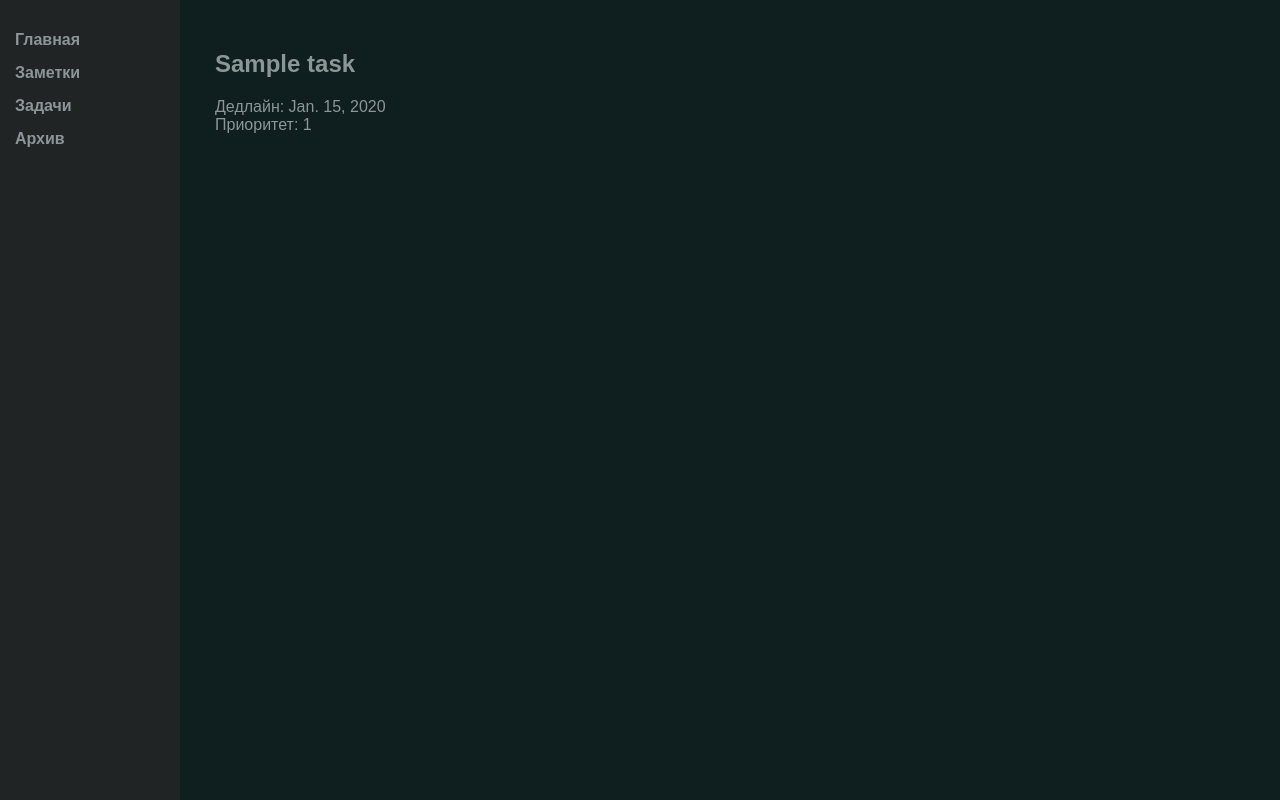
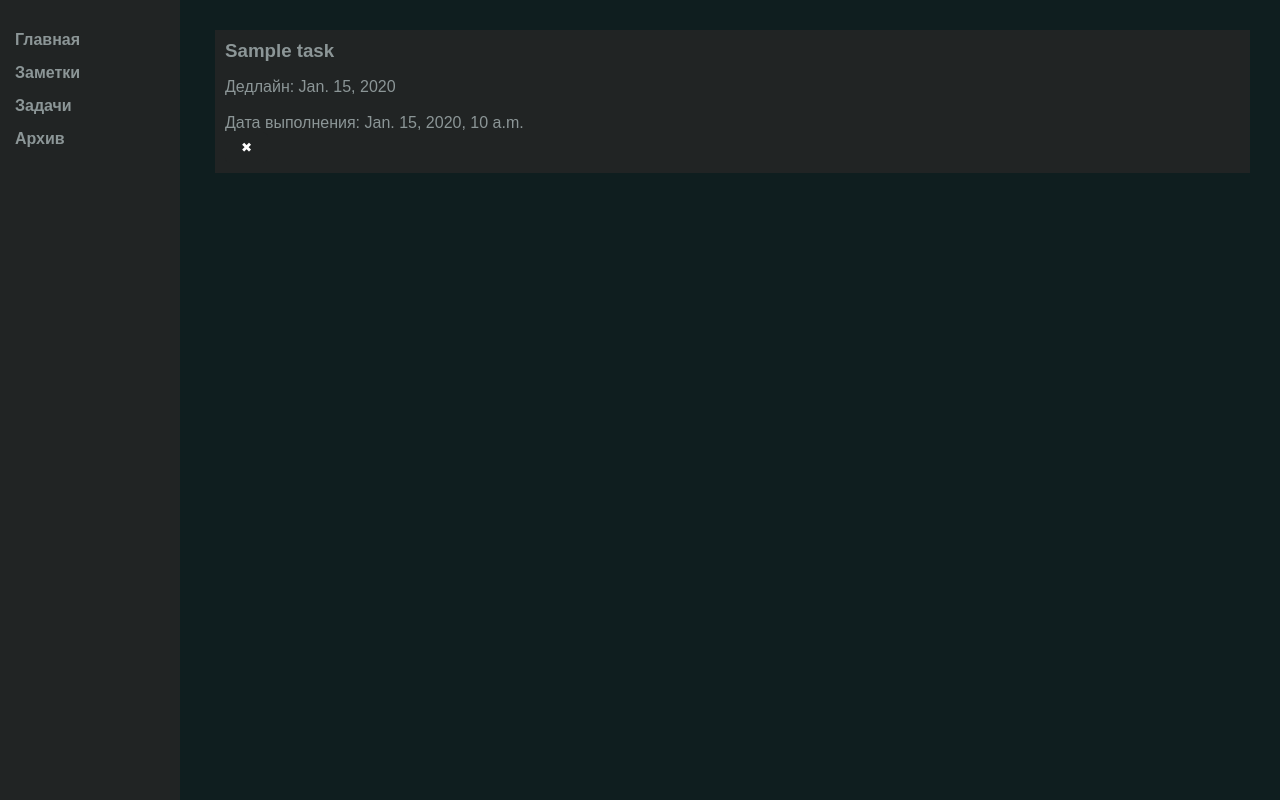
Before and after one commit to Grimjo666/django_notes_planner, a Django app: page /archive in a window 1280 px wide. Run offline with Django 4.2, Linux system fonts and the light colour scheme; tables that the repository leaves empty hold one stand-in row (values such as "Sample post").

Commit message:
add completed at field in Task model and some archive page style

```diff
--- a/note_planner_project/note_planner/models.py
+++ b/note_planner_project/note_planner/models.py
@@ -51,6 +51,7 @@ class Task(models.Model):
     description = models.TextField(blank=True, null=True)
     priority = models.IntegerField(choices=PRIORITY_CHOICES, default=3)
     completed = models.BooleanField(default=False)
+    completed_at = models.DateTimeField(blank=True, null=True)
     user = models.ForeignKey(User, on_delete=models.CASCADE)
 
     def __str__(self):
--- /dev/null
+++ b/note_planner_project/note_planner/static/note_planner/css/archive.css
@@ -0,0 +1,13 @@
+.archive-items {
+    background-color: var(--block_bg_color);
+    padding: 10px;
+    margin-bottom: 10px;
+}
+
+.archive-items h3 {
+    margin: 0;
+}
+
+ .archive-items p {
+    margin-bottom: 0;
+ }
--- a/note_planner_project/note_planner/templates/note_planner/archive.html
+++ b/note_planner_project/note_planner/templates/note_planner/archive.html
@@ -1,8 +1,13 @@
 {% extends 'base.html' %}
 {% load static %}
+{% load my_filters %}
 
 {% block title %}
     <title>Архив</title>
+{% endblock %}
+
+{% block css_style %}
+<link rel="stylesheet" href="{% static 'note_planner/css/archive.css' %}">
 {% endblock %}
 
 {% block content %}
@@ -10,10 +15,15 @@
     <div class="archive-block">
         {% for task_name, value in archive_tasks.items %}
             <div class="archive-items">
-                <h2>{{ task_name }}</h2>
+                <h3>{{ task_name }}</h3>
                 <p>
-                    Дедлайн: {{ value.0 }}<br>Приоритет: {{ value.1 }}
+                    Дедлайн: {{ value|get:"due_date" }} {% if value|get:"completed_at" %}<br><br>Дата выполнения: {{ value|get:"completed_at" }} {% endif %}
                 </p>
+                <form method="post" action="{% url 'delete_task_path' value|get:'task_id' %}">
+                    {% csrf_token %}
+                    <input type="hidden" name="page" value="archive">
+                    <button title="Удалить" type="submit" class="button-delete-task" >✖</button>
+                </form>
             </div>
         {% endfor %}
     </div>
--- a/note_planner_project/note_planner/views.py
+++ b/note_planner_project/note_planner/views.py
@@ -5,6 +5,8 @@ from django.contrib.auth.forms import UserCreationForm
 from django.views import View
 from django.utils.decorators import method_decorator
 from django.contrib.auth.decorators import login_required
+
+from datetime import datetime
 
 from note_planner import forms
 
@@ -194,6 +196,10 @@ class TasksPageView(View):
 def delete_task(request, task_id):
     if request.method == 'POST':
         Task.objects.filter(user=request.user, id=task_id).delete()
+
+    if request.POST.get('page') == 'archive':
+        return redirect('archive_page_path')
+
     return redirect('tasks_page_path')
 
 
@@ -205,7 +211,7 @@ def delete_subtask(request, subtask_id):
 
 def done_task(request, task_id):
     if request.method == 'POST':
-        Task.objects.filter(user=request.user, id=task_id).update(completed=True)
+        Task.objects.filter(user=request.user, id=task_id).update(completed=True, completed_at=datetime.now())
 
         return redirect('tasks_page_path')
 
@@ -221,8 +227,10 @@ def switch_subtask(request, subtask_id):
 
 
 def archive_page(request):
-    data = Task.objects.all()
-    tasks = {task.title: (task.due_date, task.priority) for task in data if task.completed == 1}
+    data = Task.objects.all().filter(completed=1)
+    tasks = {task.title: {'due_date': task.due_date,
+                          'completed_at': task.completed_at,
+                          'task_id': task.id} for task in data}
     context = {
         'archive_tasks': tasks
     }
```
Also changed, not shown: note_planner_project/note_planner/migrations/0010_task_completed_at.py (added).
